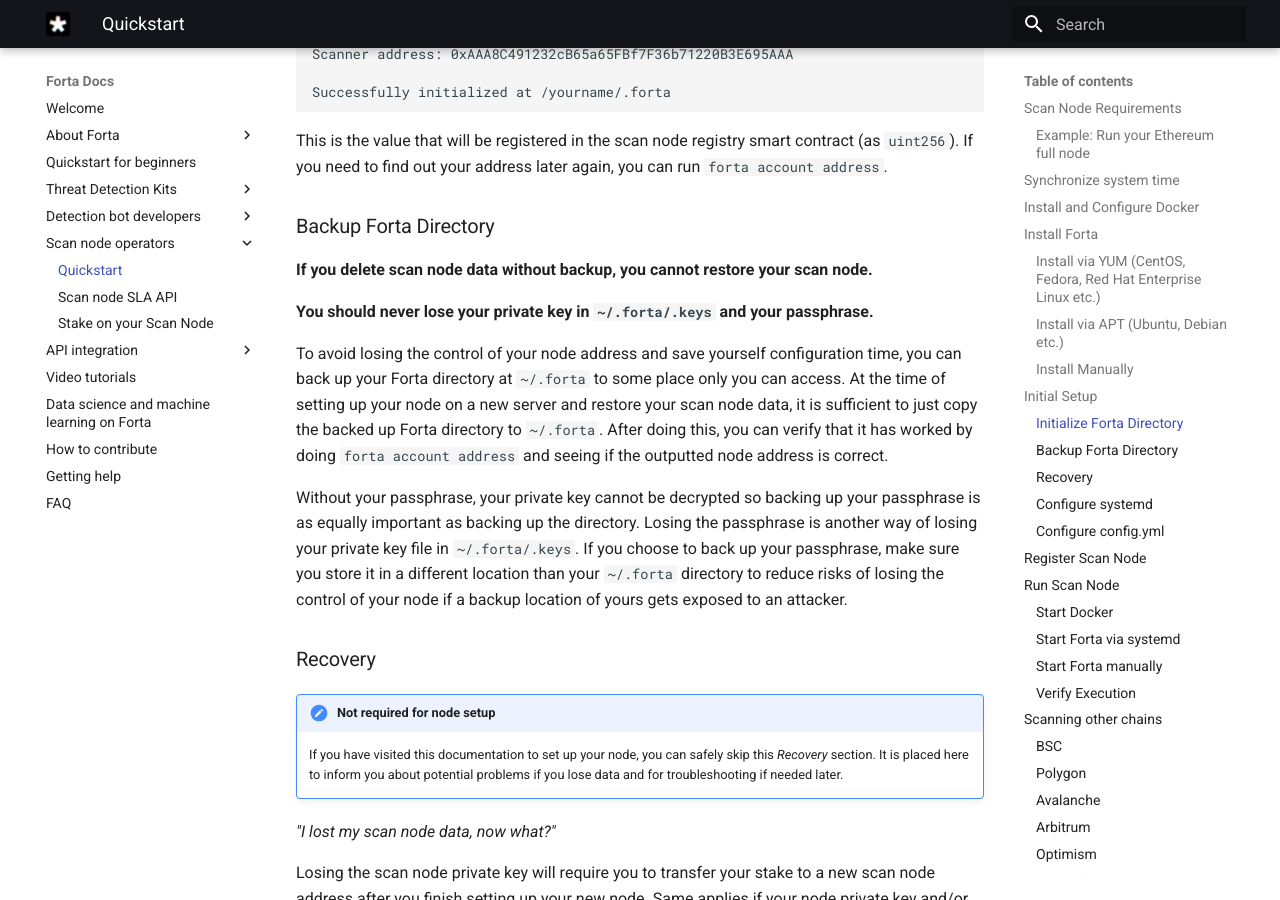
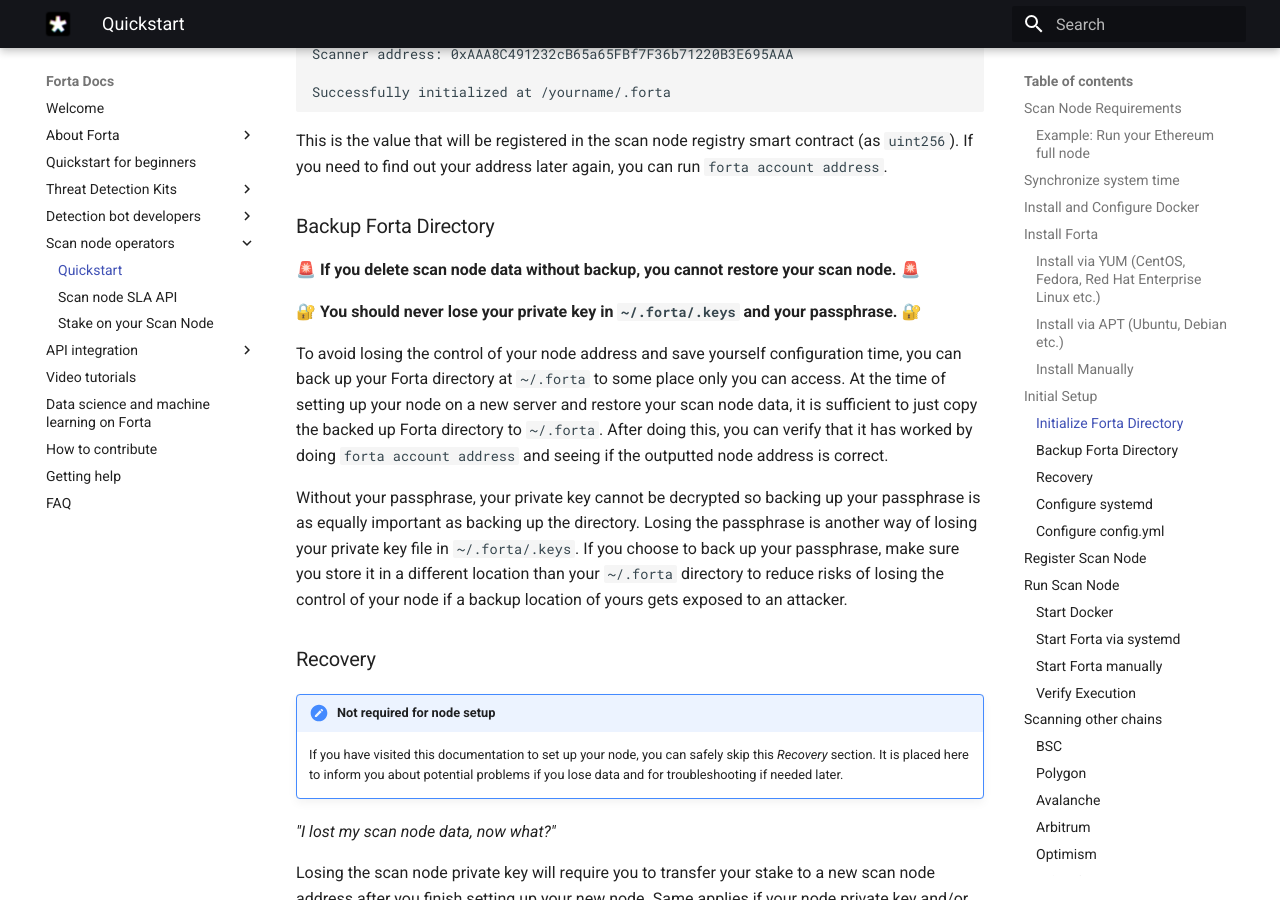
Before and after one commit to forta-network/docs, an MkDocs documentation site: the page built from docs/scanner-quickstart.md, in a window 1280 px wide and 900 px high, scrolled down 4161 px. Built offline with MkDocs 1.6.1 and Material for MkDocs 9.7.7, drawn with Linux system fonts in a browser that asks for light colours.

Commit message:
add emojis

```diff
--- a/docs/scanner-quickstart.md
+++ b/docs/scanner-quickstart.md
@@ -171,9 +171,9 @@
 
 ### Backup Forta Directory
 
-**If you delete scan node data without backup, you cannot restore your scan node.**
+🚨 **If you delete scan node data without backup, you cannot restore your scan node.** 🚨
 
-**You should never lose your private key in `~/.forta/.keys` and your passphrase.**
+🔐 **You should never lose your private key in `~/.forta/.keys` and your passphrase.** 🔐
 
 To avoid losing the control of your node address and save yourself configuration time, you can back up your Forta directory at `~/.forta` to some place only you can access. At the time of setting up your node on a new server and restore your scan node data, it is sufficient to just copy the backed up Forta directory to `~/.forta`. After doing this, you can verify that it has worked by doing `forta account address` and seeing if the outputted node address is correct.
 
```
